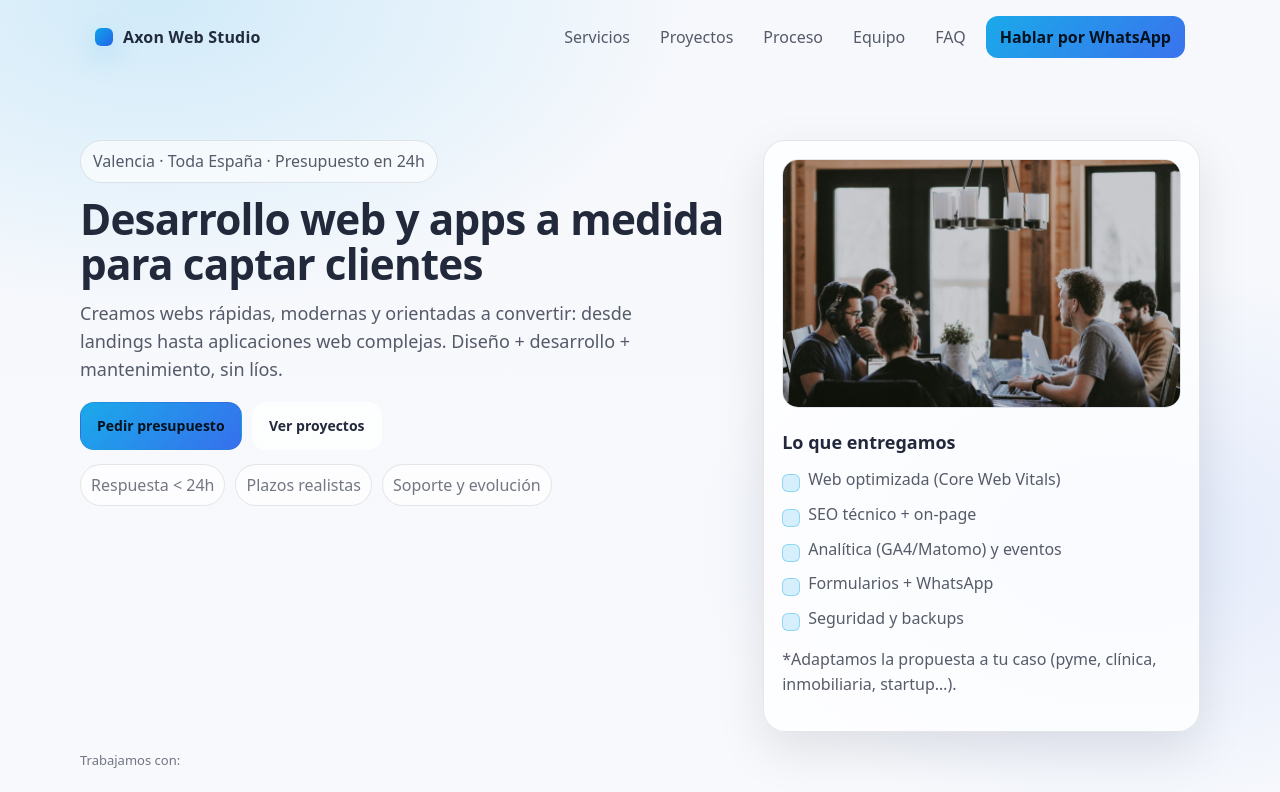
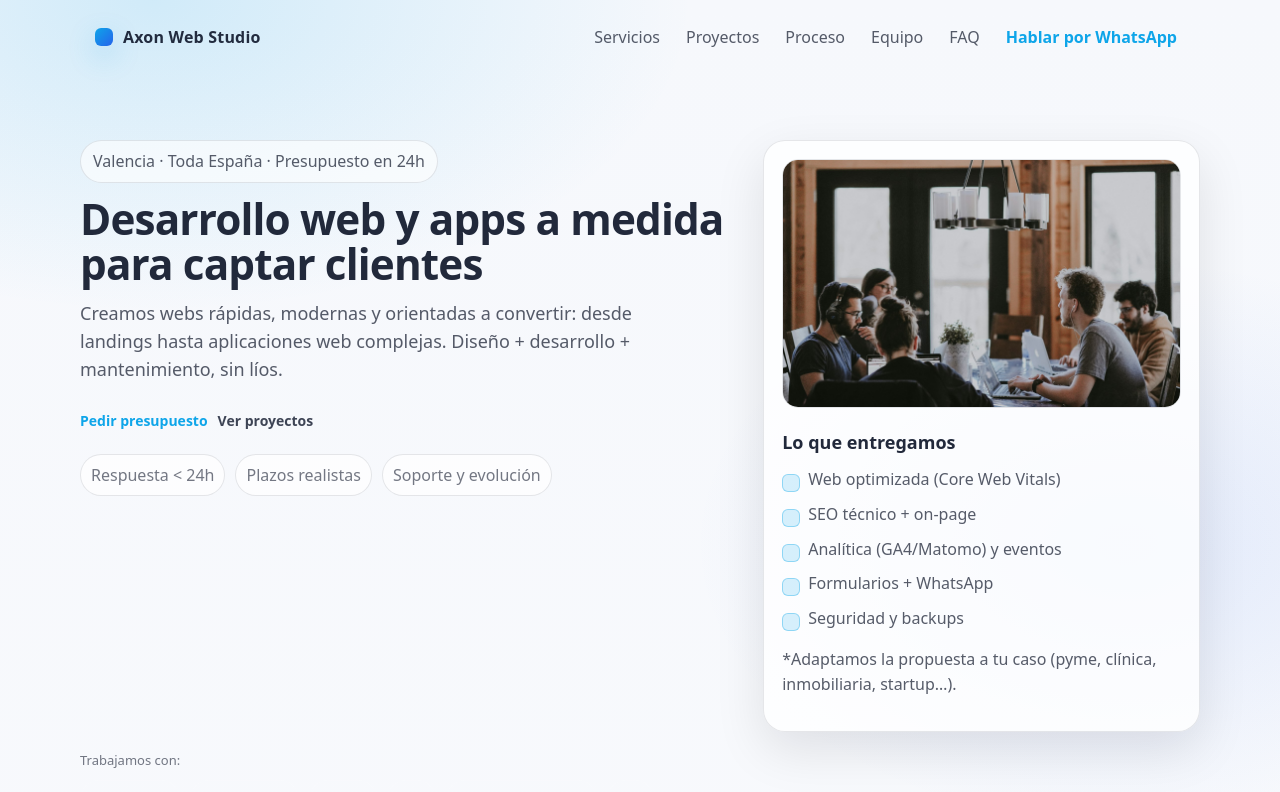
Before and after one commit to MarcosLuna23/primeraprueba, a React (Vite) app: page / in a window 1280 px wide. Shown: the top 792 px of the page. Built offline with nearby package versions, Linux system fonts and the light colour scheme.

Commit message:
Restyle buttons/hover: minimal link style

```diff
--- a/src/styles.css
+++ b/src/styles.css
@@ -149,20 +149,38 @@ a { color: inherit; }
 
 .nav__link {
   text-decoration: none;
-  padding: 10px 10px;
-  border-radius: 12px;
+  padding: 8px 8px;
+  border-radius: 10px;
   color: var(--muted);
+  transition: color 160ms ease;
 }
-.nav__link:hover { background: rgba(15, 23, 42, 0.06); color: var(--text); }
+.nav__link:hover {
+  color: rgba(15, 23, 42, 0.92);
+}
 
+/* CTA as a clean link (no button look) */
 .nav__cta {
   text-decoration: none;
-  padding: 10px 14px;
-  border-radius: 12px;
-  background: linear-gradient(135deg, rgba(14, 165, 233, 0.95), rgba(37, 99, 235, 0.90));
-  color: #03121f;
-  font-weight: 800;
+  padding: 8px 8px;
+  border-radius: 10px;
+  font-weight: 900;
+  color: rgba(14, 165, 233, 1);
+  position: relative;
 }
+.nav__cta::after {
+  content: "";
+  position: absolute;
+  left: 8px;
+  right: 8px;
+  bottom: 4px;
+  height: 2px;
+  border-radius: 2px;
+  background: rgba(14, 165, 233, 0.9);
+  transform: scaleX(0);
+  transform-origin: left;
+  transition: transform 180ms ease;
+}
+.nav__cta:hover::after { transform: scaleX(1); }
 
 .hero { padding: 54px 0 20px; }
 .hero__grid {
@@ -204,34 +222,40 @@ h1 {
   display: inline-flex;
   align-items: center;
   justify-content: center;
-  gap: 10px;
-  padding: 12px 16px;
-  border-radius: 14px;
-  border: 1px solid rgba(255, 255, 255, 0.14);
+  gap: 8px;
+  padding: 8px 0;
+  border: 0;
+  border-radius: 0;
+  background: transparent;
   text-decoration: none;
   cursor: pointer;
-  font-weight: 800;
+  font-weight: 900;
   font-size: 14px;
-  transition: transform 180ms ease, background 180ms ease, border-color 180ms ease, box-shadow 180ms ease;
-  will-change: transform;
+  color: rgba(15, 23, 42, 0.92);
+  position: relative;
 }
-.btn:hover {
-  transform: translateY(-1px);
-  border-color: rgba(255, 255, 255, 0.20);
+
+/* Underline hover, no "button" feel */
+.btn::after {
+  content: "";
+  position: absolute;
+  left: 0;
+  right: 0;
+  bottom: 4px;
+  height: 2px;
+  border-radius: 2px;
+  background: rgba(15, 23, 42, 0.25);
+  transform: scaleX(0);
+  transform-origin: left;
+  transition: transform 180ms ease;
 }
-.btn:active { transform: translateY(0px) scale(0.99); }
-.btn--primary:hover {
-  box-shadow: 0 16px 40px rgba(14, 165, 233, 0.18);
-}
-.btn--primary {
-  background: linear-gradient(135deg, rgba(14, 165, 233, 0.95), rgba(37, 99, 235, 0.92));
-  border-color: rgba(15, 23, 42, 0.06);
-  color: #03121f;
-}
-.btn--ghost {
-  background: rgba(255, 255, 255, 0.75);
-  color: var(--text);
-}
+.btn:hover::after { transform: scaleX(1); }
+
+.btn--primary { color: rgba(14, 165, 233, 1); }
+.btn--primary::after { background: rgba(14, 165, 233, 0.85); }
+
+.btn--ghost { color: rgba(15, 23, 42, 0.80); }
+.btn--ghost::after { background: rgba(15, 23, 42, 0.18); }
 
 .trust {
   list-style: none;
@@ -562,11 +586,11 @@ input:focus, textarea:focus { border-color: rgba(14, 165, 233, 0.55); box-shadow
     right: 0;
     top: calc(100% + 10px);
     width: min(320px, calc(100vw - 24px));
-    padding: 10px;
+    padding: 12px;
     border-radius: 16px;
-    border: 1px solid rgba(255, 255, 255, 0.12);
-    background: rgba(7, 11, 20, 0.92);
-    box-shadow: var(--shadow);
+    border: 1px solid rgba(15, 23, 42, 0.10);
+    background: rgba(255, 255, 255, 0.96);
+    box-shadow: 0 16px 50px rgba(2, 8, 23, 0.10);
     flex-direction: column;
     align-items: stretch;
     display: none;
```
